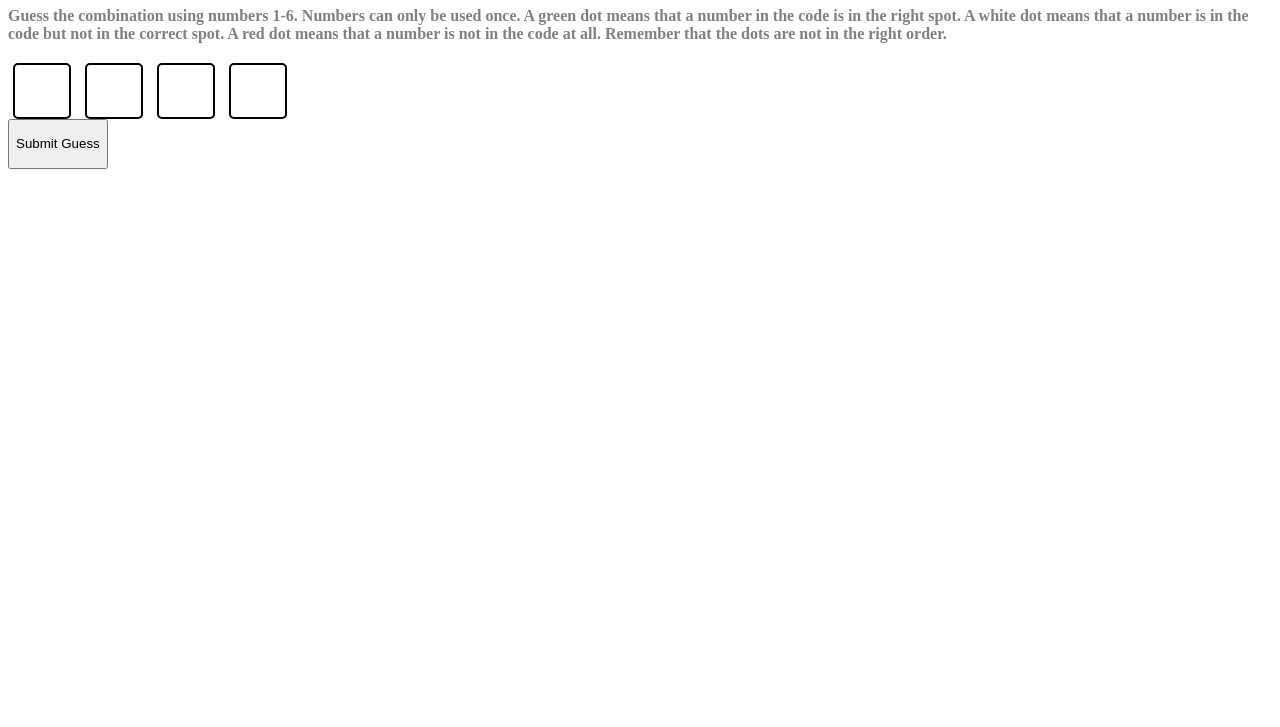
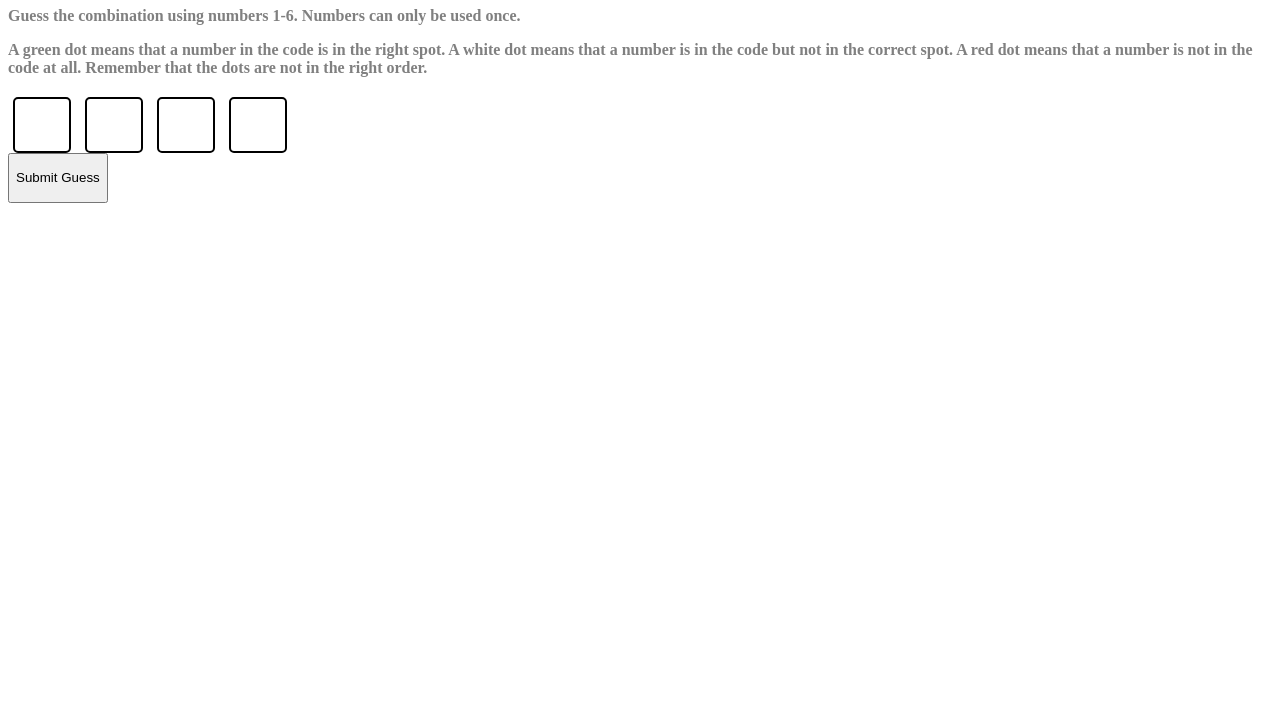
Before and after one commit to samythepanda/maydm, a plain HTML site: page Mastermind/index.html in a window 1280 px wide. Shown: the part 73-800 px from the top of the page. Drawn offline with Linux system fonts and the light colour scheme.

Commit message:
Update index.html

```diff
--- a/Mastermind/index.html
+++ b/Mastermind/index.html
@@ -10,10 +10,10 @@
     <body>
         <div class="container">
             <h1 class="text-center">Mastermind</h1>
-            <h4 class="text-center" id="instructions">Guess the combination using numbers 1-6. Numbers can only be used once.
+            <h4 class="text-center" id="instructions">Guess the combination using numbers 1-6. Numbers can only be used once.<p class = "text-center">
             A green dot means that a number in the code is in the right spot. A white dot means that a number is in the code
             but not in the correct spot. A red dot means that a number is not in the code at all. Remember that the dots are not in the
-            right order. </h4>
+                right order.</p> </h4>
             <div id="gameResult" class="text-center"></div>
             <div id="userInputs" class="d-flex">
                 <form id="guessInputs" class="d-flex">
```
